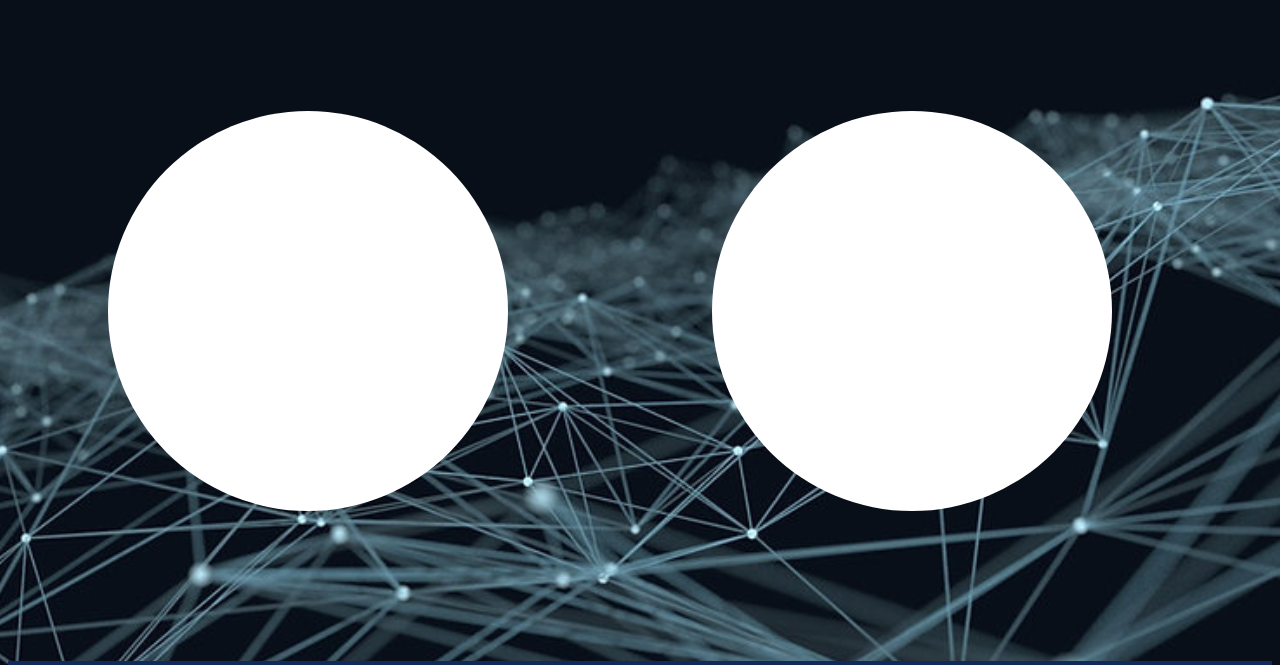
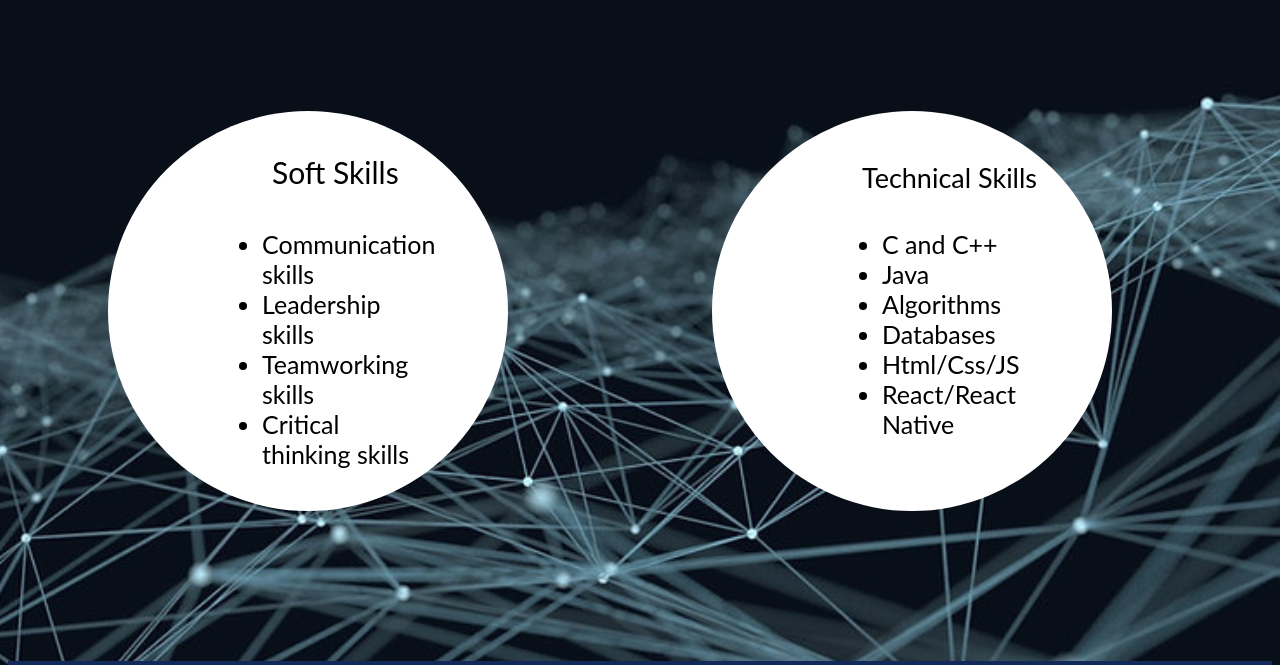
Before and after one commit to anxhelateli/portfolio-web, a plain HTML site: page kodi/html/skills.html in a window 1280 px wide. Shown: the part 114-779 px from the top of the page. Drawn offline with Linux system fonts and the light colour scheme.

Commit message:
skills page

```diff
--- a/kodi/html/skills.css
+++ b/kodi/html/skills.css
@@ -94,3 +94,50 @@ h1{
   color: white;
   margin-bottom: 5%;
 }
+
+.soft{
+  position: absolute;
+  top:220px;
+  right: 790px;
+  width: 200px;
+  padding: 10px;
+  height: 130px;
+  margin-bottom: 20%;
+  font-size: 30px;
+
+}
+
+.tech{
+  position: absolute;
+  top:230px;
+  right: 200px;
+  width: 200px;
+  padding: 10px;
+  height: 130px;
+  margin-bottom: 20%;
+  font-size: 27px;
+
+}
+
+.lista{
+  position: absolute;
+  top:300px;
+  right: 840px;
+  width: 200px;
+  padding: 10px;
+  height: 130px;
+  margin-bottom: 20%;
+  font-size: 25px;
+}
+
+.lista2{
+  position: absolute;
+  top:300px;
+  right: 220px;
+  width: 200px;
+  padding: 10px;
+  height: 130px;
+  margin-bottom: 20%;
+  font-size: 25px;
+
+}
--- a/kodi/html/skills.html
+++ b/kodi/html/skills.html
@@ -33,7 +33,33 @@
         <div class="circle">Circle 1 </div>
         <div class="circle">Circle 2 </div>
 
+        <div class="soft">
+            <p style="color: black;">Soft Skills</p>
+        </div>
 
+          <div class="lista">
+            <ul>
+                <li>Communication skills</li>
+                <li>Leadership skills</li>
+                <li>Teamworking skills</li>
+                <li>Critical thinking skills</li>
+             </ul>
+          </div>
+
+        <div class="tech">
+            <p style="color: black;">Technical Skills</p>
+        </div>
+
+          <div class="lista2">
+            <ul>
+                <li>C and C++</li>
+                <li>Java </li>
+                <li>Algorithms</li>
+                <li>Databases</li>
+                <li>Html/Css/JS</li>
+                <li>React/React Native</li>
+             </ul>
+          </div>
 
         <footer >
             <div class="social-icons">
```
